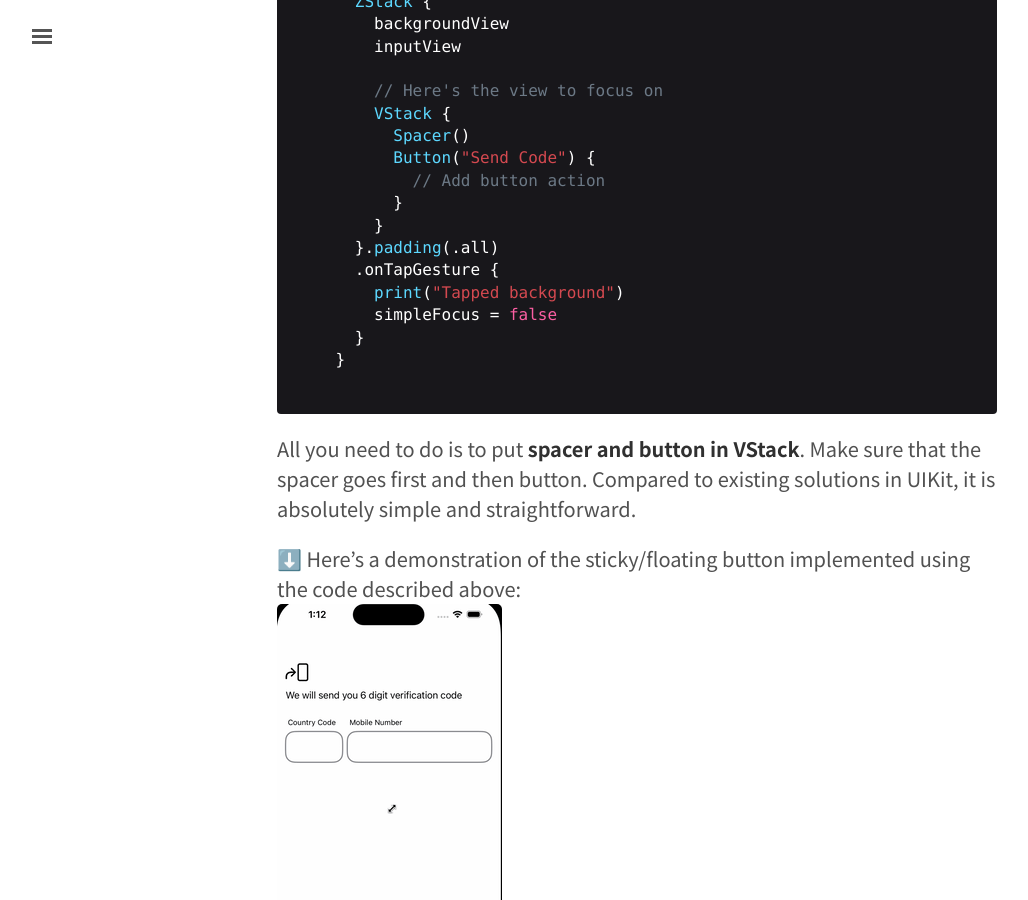
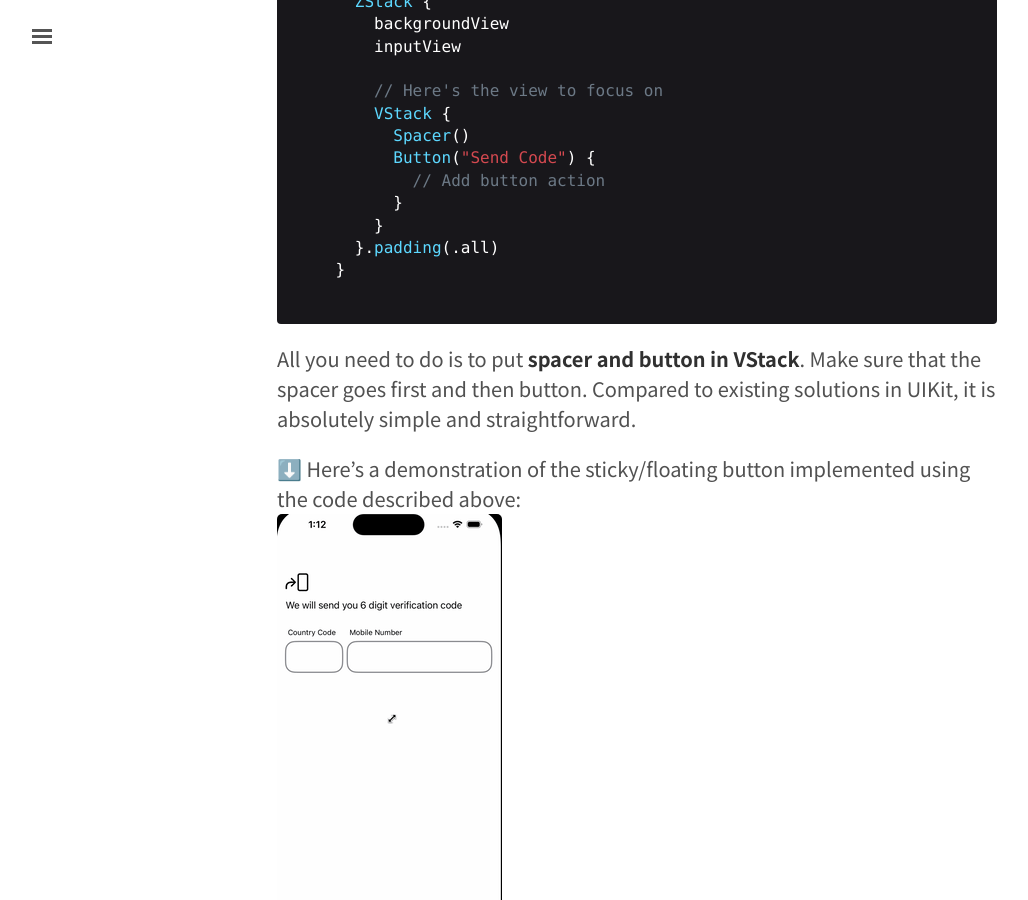
Before and after one commit to daheenallwhite/daheenallwhite.github.io, a Jekyll site: the page built from _posts/2024-04-03-SwiftUI-Keyboard-Sticky-Button.md, in a window 1280 px wide and 900 px high, scrolled down 2015 px. Shown: the whole window, without its empty margins (3-1031 px from the left). Built offline with Jekyll 4.4.1, drawn with Linux system fonts in a browser that asks for light colours; nearby versions of some CDN libraries; comment, search, counter and statistics services are not loaded.

Commit message:
Remove unnecessary example code form the post of swiftui sticky button

````diff
--- a/_posts/2024-04-03-SwiftUI-Keyboard-Sticky-Button.md
+++ b/_posts/2024-04-03-SwiftUI-Keyboard-Sticky-Button.md
@@ -55,10 +55,6 @@ var body: some View {
           }
         }
       }.padding(.all)
-      .onTapGesture {
-        print("Tapped background")
-        simpleFocus = false
-      }
     }
 
 ```
````
